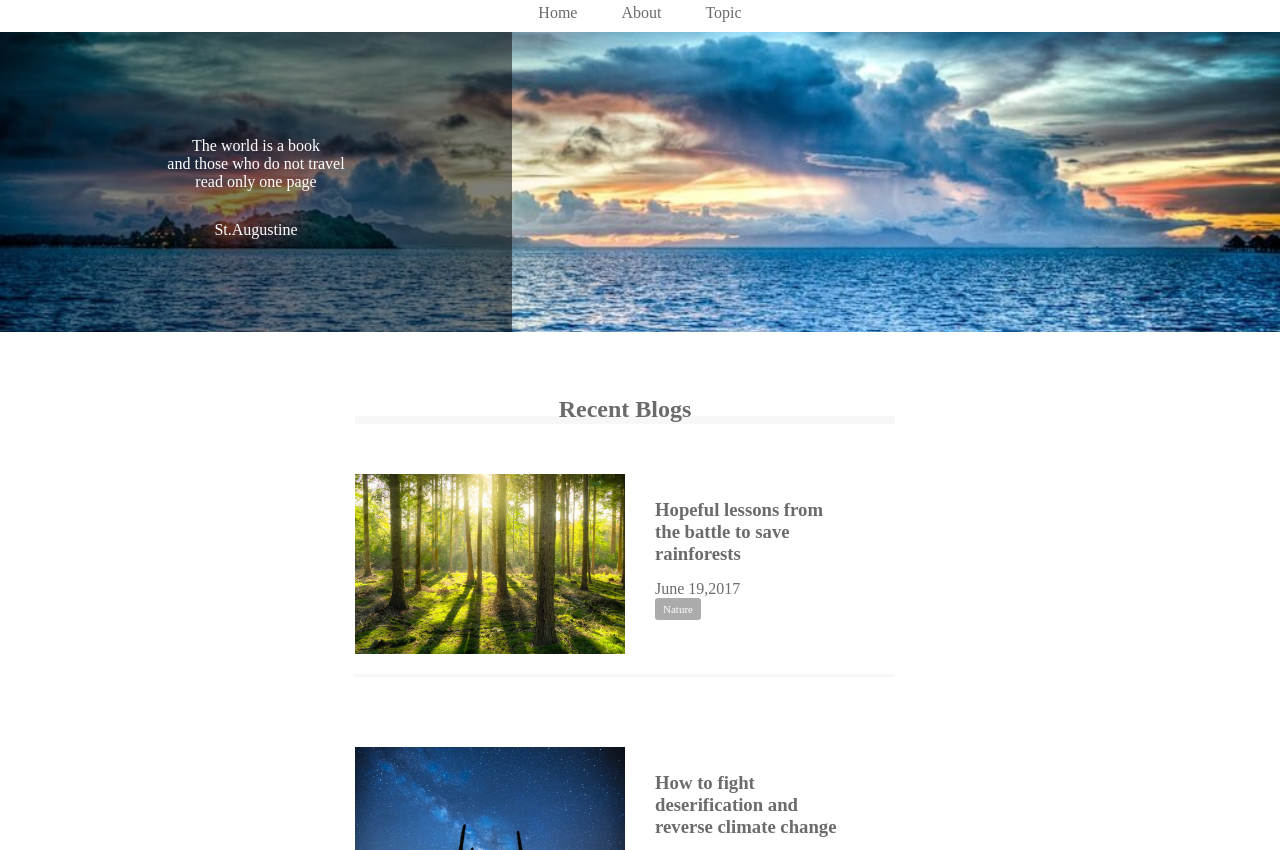
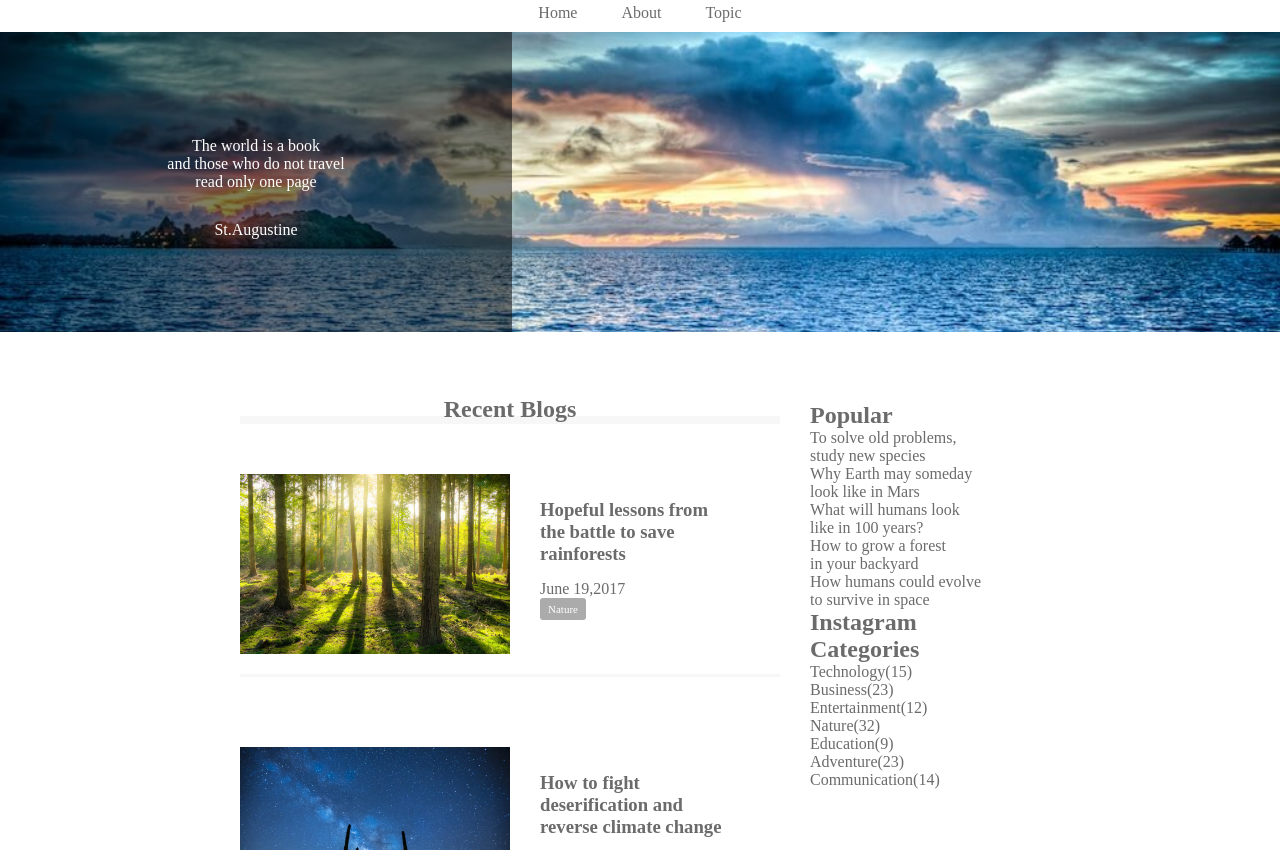
Before and after one commit to Amu-Y/git-practice, a plain HTML site: page caravan/index.html in a window 1280 px wide. Shown: the part 73-923 px from the top of the page. Drawn offline with Linux system fonts and the light colour scheme.

Commit message:
[Start]1-8

```diff
--- a/caravan/index.html
+++ b/caravan/index.html
@@ -118,10 +118,43 @@
           </section>
         </div>
       </div>
+    </section>
 
-
-    </section>
-    <div class="sidear"></div>
+    <div class="sidebar">
+      <section class="popular">
+        <h2 class="sidebar-heading common-heading">Popular</h2>
+        <div class="sidebar-contents">
+          <p class="popular-text">To solve old problems,<br>study new species</p>
+          <p class="popular-text">Why Earth may someday<br>look like in Mars</p>
+          <p class="popular-text">What will humans look<br>like in 100 years?</p>
+          <p class="popular-text">How to grow a forest<br>in your backyard</p>
+          <p class="popular-text">How humans could evolve<br>to survive in space</p>
+        </div>
+      </section>
+      <section class="instagram">
+        <h2 class="instagram-heading common-heading">Instagram</h2>
+        <div class="sidebar-contents">
+          <div class="instagram-box"></div>
+          <div class="instagram-box"></div>
+          <div class="instagram-box"></div>
+          <div class="instagram-box"></div>
+          <div class="instagram-box"></div>
+          <div class="instagram-box"></div>
+        </div>
+      </section>
+      <section class="categories">
+        <h2 class="categories-heading common-heading">Categories</h2>
+        <div class="sidebar-contents">
+          <p class="sidebar-text">Technology(15)</p>
+          <p class="sidebar-text">Business(23)</p>
+          <p class="sidebar-text">Entertainment(12)</p>
+          <p class="sidebar-text">Nature(32)</p>
+          <p class="sidebar-text">Education(9)</p>
+          <p class="sidebar-text">Adventure(23)</p>
+          <p class="sidebar-text">Communication(14)</p>
+        </div>
+      </section>
+    </div>
     </main>
     <footer>
       <p class="footer-text">© All rights reserved by Infratop.Inc.</p>
```
Also changed, not shown: chapter1-7/style.css (+0 -8 lines).
